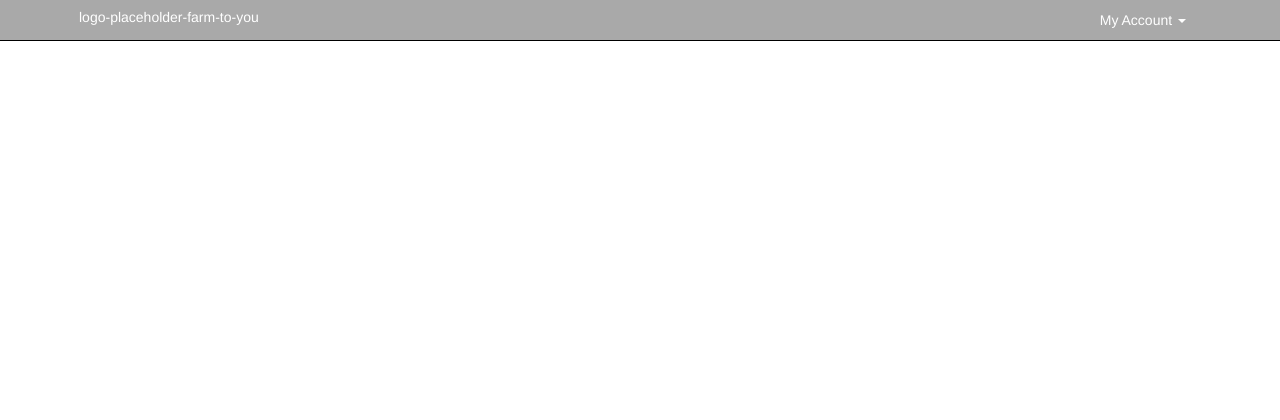
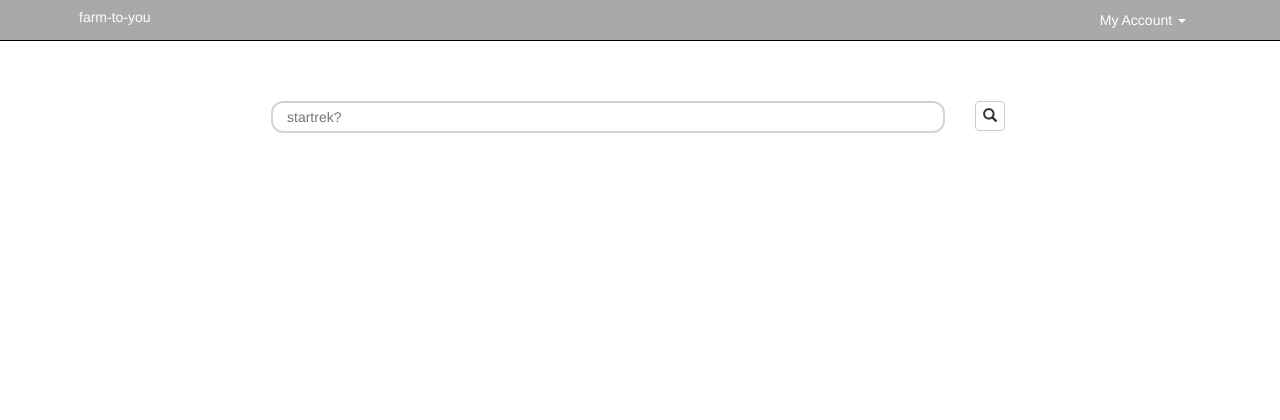
Before and after one commit to kingscreations/farm-to-you, a PHP site: page / in a window 1280 px wide. Shown: the top 420 px of the page. Run offline with PHP 8.4, Linux system fonts and the light colour scheme; some libraries are stand-ins or nearby versions.

Commit message:
main-search.php placeholder wip

```diff
--- a/css/main.css
+++ b/css/main.css
@@ -25,6 +25,9 @@ footer p {
 	text-align: center;
 }
 
+
+
+
 /**
  *	Sticky footer plugin: http://mystrd.at/modern-clean-css-sticky-footer/
  */
@@ -39,8 +42,37 @@ footer {
 	position: absolute;
 	left: 0;
 	bottom: 0;
-	height: 100px;
+	min-height: 100px;
 	width: 100%;
+}
+
+/**
+ * forms
+ */
+input[type=text] {
+	padding: 0.3em;
+	padding-left: 1em;
+	border: 2px solid lightgray;
+	border-radius: 12px;
+}
+
+input[type=text]:focus {
+	outline: none;
+}
+
+#main-search {
+	width: 60%;
+}
+
+#main-search input,
+#main-search button {
+	width: 100%;
+}
+
+#main-search button {
+	width: 30px;
+	height: 30px;
+	padding: 0;
 }
 
 /**
@@ -79,6 +111,10 @@ footer {
 	margin: 0 !important;
 }
 
+.top-spacer {
+	margin-top: 60px;
+}
+
 /*
  * head titles
  */
--- a/php/lib/header.php
+++ b/php/lib/header.php
@@ -37,10 +37,10 @@
 		<!-- start of global container -->
 		<div class="container-fluid">
 			<div class="row-fluid clearfix" id="main-menu">
-				<div class="col-sm-8">
-					<h1 class="no-margin">logo-placeholder-farm-to-you</h1>
+				<div class="col-xs-6">
+					<h1 class="no-margin">farm-to-you</h1>
 				</div>
-				<div class="col-sm-4">
+				<div class="col-xs-6">
 					<ul class="nav nav-pills" role="tablist">
 						<li role="presentation" class="dropdown">
 							<a id="drop6" href="#" class="dropdown-toggle" data-toggle="dropdown" aria-haspopup="true" role="button" aria-expanded="false">
--- /dev/null
+++ b/php/lib/main-search.php
@@ -0,0 +1,20 @@
+<?php
+/**
+ * main-search template
+ *
+ * @author Florian Goussin <florian.goussin@gmail.com>
+ */
+?>
+
+<div class="top-spacer"></div>
+<form action="">
+	<div class="col-xs-11">
+		<input type="text" name="main-search-input" placeholder="startrek?" />
+	</div>
+	<div class="col-xs-1">
+		<button type="button" class="btn btn-default">
+			<span class="glyphicon glyphicon-search" aria-hidden="true"></span>
+		</button>
+	</div>
+
+</form>
--- a/php/lib/new-user.php
+++ b/php/lib/new-user.php
@@ -6,6 +6,6 @@
  */
 ?>
 
-<div class="row-fluid">
-
+<div class="row-fluid" id="main-search">
+	<?php require_once "main-search.php" ?>
 </div><!-- end row-fluid -->
```
